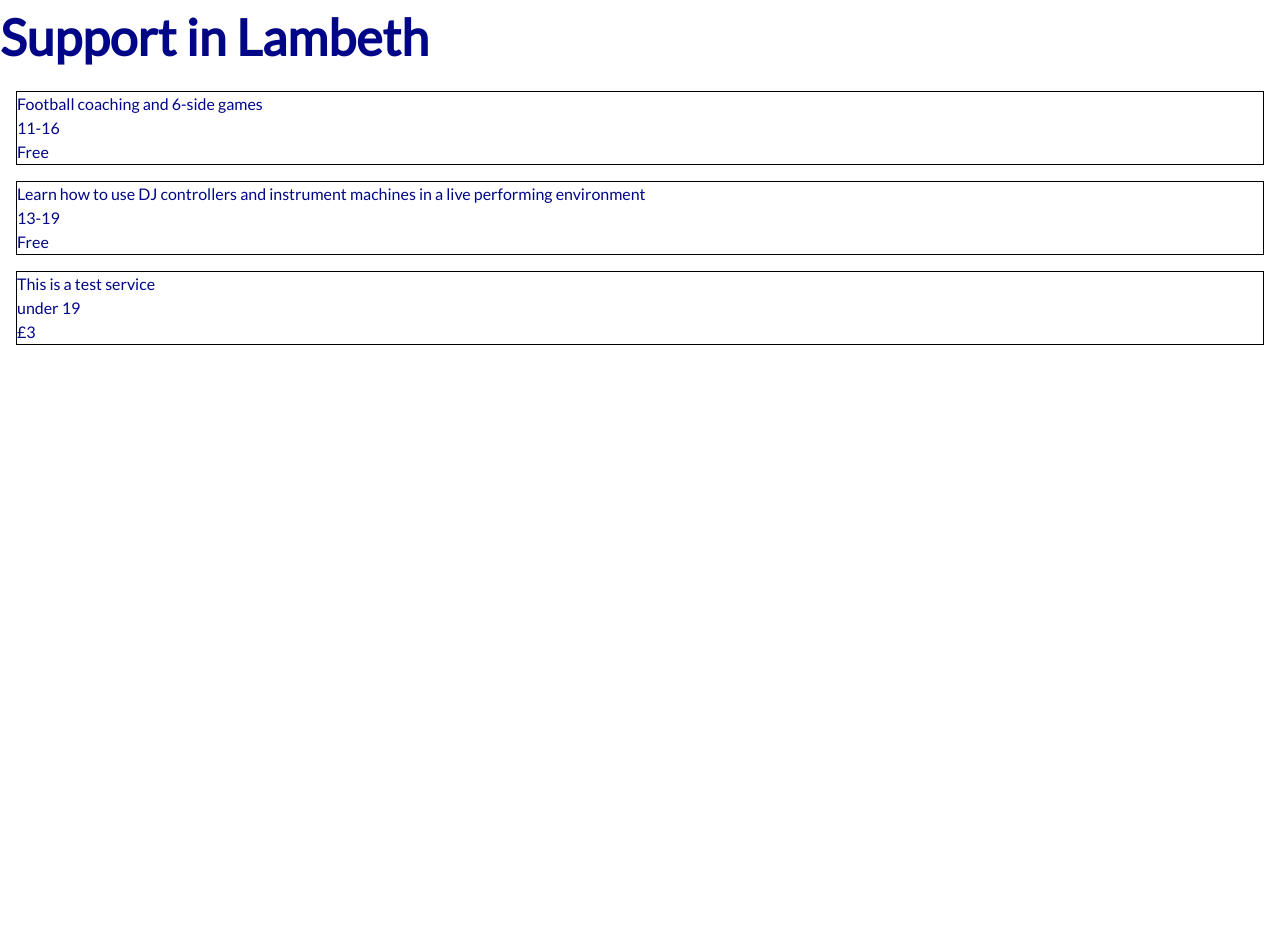
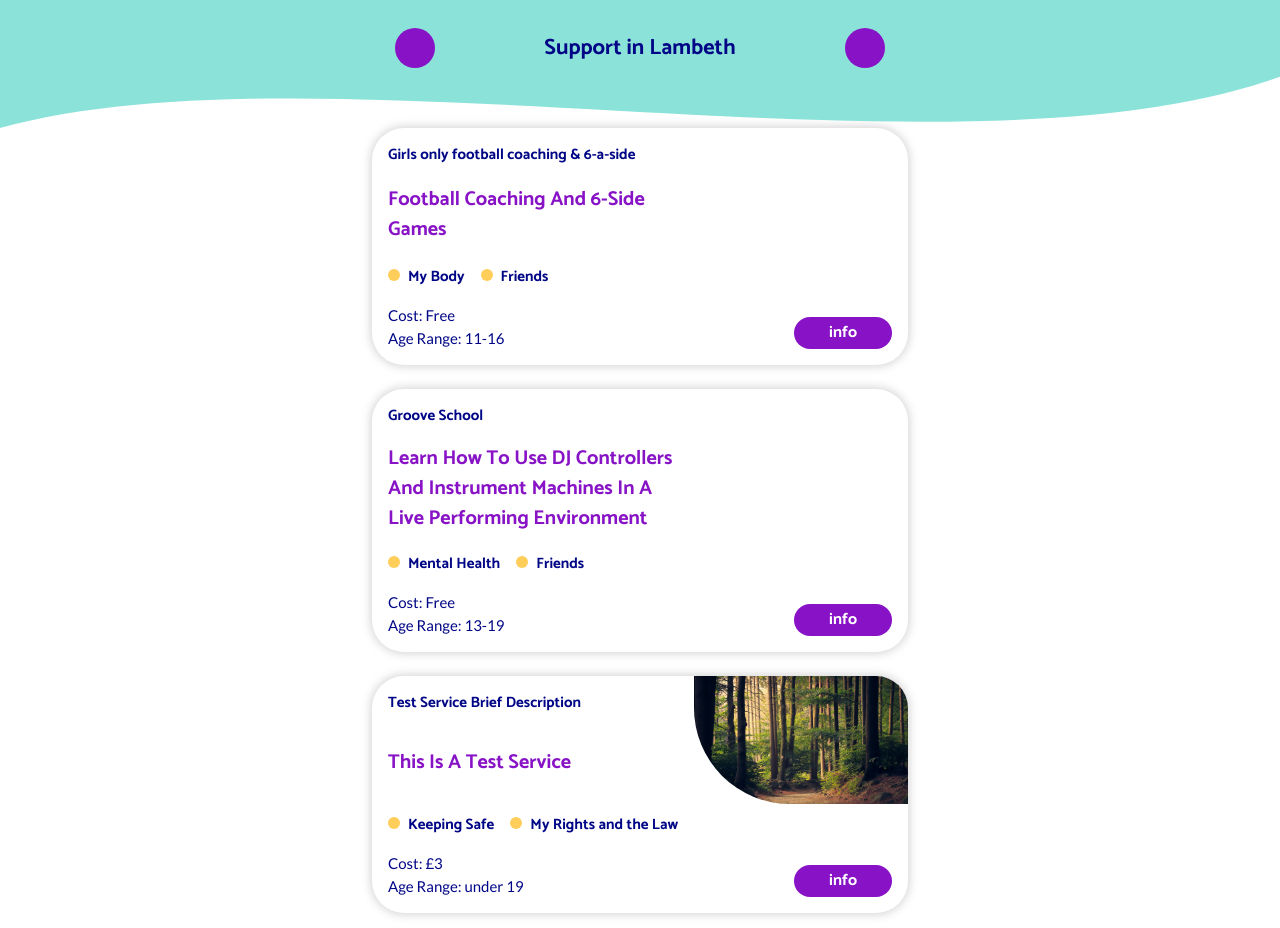
Before and after one commit to neontribe/my-best-life, a Next.js app: page / in a window 1280 px wide. Before the commit the page ends 800 px from the top, so only its background shows below. Built offline with nearby package versions, Linux system fonts and the light colour scheme.

Commit message:
fix: improve static data fetching and styles

```diff
--- a/cms/services.ts
+++ b/cms/services.ts
@@ -3,14 +3,13 @@ import matter from 'gray-matter'
 import path from 'path'
 
 // This interface should match the config of the CMS
-interface Service {
+export interface Service {
   organisation: string
   title: string
   shortDescription: string
-  image?: string
-  imageAlt?: string
+  image?: { image: string; imageAlt: string }
   description: string
-  categories?: Array<string>
+  categories?: { category1: string; category2: string }
   cost?: { costValue: number; costQualifier: string; costExplanation: string }
   age?: { minAge: number; maxAge: number }
   gender?: string
@@ -19,19 +18,9 @@ interface Service {
   location?: string
 }
 
-export interface ServicePreview {
-  title: string
-  shortDescription: string
-  imagePath?: string
-  imageAlt?: string
-  cost?: string
-  age?: string
-  categories?: Array<string>
-}
-
 const contentDirectory = path.join(process.cwd(), './content/services')
 
-function getServices(): Array<Service> {
+export function getServices(): Array<Service> {
   const fileNames = fs.readdirSync(contentDirectory)
 
   const allServices: Array<Service> = fileNames
@@ -52,62 +41,3 @@ function getServices(): Array<Service> {
 
   return allServices
 }
-
-export function getServicePreviews(): Array<ServicePreview> {
-  const everything = getServices()
-
-  const allServicePreviews: Array<ServicePreview> = everything.map(
-    (service) => {
-      const servicePreview = {
-        title: service.title,
-        shortDescription: service.shortDescription,
-
-        ...((service.age?.maxAge || service.age?.minAge) && {
-          age: formatAgeDisplay(service.age.minAge, service.age.maxAge),
-        }),
-
-        ...((service.cost?.costValue ||
-          service.cost?.costValue === 0 ||
-          service.cost?.costQualifier) && {
-          cost: formatCostDisplay(
-            service.cost.costValue,
-            service.cost.costQualifier
-          ),
-        }),
-      }
-
-      return servicePreview
-    }
-  )
-
-  return allServicePreviews
-}
-
-function formatAgeDisplay(min: number, max: number): string {
-  // There is only a minimum age
-  if (!max) {
-    return `${min}+`
-  }
-  // There is only a maximum age
-  else if (!min) {
-    return `under ${max}`
-  }
-  // There is an age range
-  else {
-    if (min === max) {
-      return `${min}`
-    } else {
-      return `${min}-${max}`
-    }
-  }
-}
-
-function formatCostDisplay(cost: number, qualifier: string): string {
-  if (qualifier) {
-    return qualifier
-  } else if (cost === 0) {
-    return 'Free'
-  } else {
-    return `£${String(cost)}`
-  }
-}
--- a/content/services/girls-only-football-coaching-6-a-side.md
+++ b/content/services/girls-only-football-coaching-6-a-side.md
@@ -1,19 +1,19 @@
 ---
-organisation: " The St Matthew's Project"
-title: " Girls only football coaching & 6-a-side"
+organisation: "The St Matthew's Project"
+title: ' Girls only football coaching & 6-a-side'
 shortDescription: Football coaching and 6-side games
 description: Players of all abilities are welcome to join in for two hours of
   coaching and competitive 6-a-side games. You also get free trips out to
   stadiums, theatres, Us Girls events, etc.
 categories:
-  category1: myBody
-  category2: friends
+  category1: My Body
+  category2: Friends
 cost:
   costValue: 0
 age:
   minAge: 11
   maxAge: 16
-gender: " Girls only"
+gender: 'Girls only'
 format: meetingGroup
 location: |-
   Ferndale Community Sports Centre,
--- a/content/services/groove-school.md
+++ b/content/services/groove-school.md
@@ -3,13 +3,13 @@ organisation: Yellow Qube
 title: Groove School
 shortDescription: Learn how to use DJ controllers and instrument machines in a
   live performing environment
-description: "Learn how to use vinyl, CDJs and DJ controllers. Compile playlists
+description: 'Learn how to use vinyl, CDJs and DJ controllers. Compile playlists
   for performance to include beats and tracks. Learn how to use drum machines,
   synthesisers, ableton push, native instrument machine and iPads in a live
-  performing environment. "
+  performing environment. '
 categories:
-  category1: mentalHealth
-  category2: friends
+  category1: Mental Health
+  category2: Friends
 cost:
   costValue: 0
 age:
--- a/content/services/test.md
+++ b/content/services/test.md
@@ -7,8 +7,8 @@ image:
   imageAlt: A sunlit path in a forest of tall trees.
 description: A longer description of a test service
 categories:
-  category1: mentalHealth
-  category2: friends
+  category1: Keeping Safe
+  category2: My Rights and the Law
 cost:
   costValue: 3
 age:
--- a/pages/index.tsx
+++ b/pages/index.tsx
@@ -1,49 +1,152 @@
-import { NextPage } from 'next'
+import { NextPage, GetStaticProps } from 'next'
 import styled from 'styled-components'
-import { GetStaticProps } from 'next'
-import { ServicePreview, getServicePreviews } from '../cms/services'
 
-const Title = styled.h1`
-  font-size: 50px;
-`
-
-const Card = styled.li`
-  list-style: none;
-  border: 1px solid black;
-  margin: 1rem;
-`
+import { Service, getServices } from '../cms/services'
+import { CardList } from '../src/Components/CardList'
+import { VisuallyHidden } from '../src/Components/VisuallyHidden'
 
 interface PageProps {
   services: Array<ServicePreview>
 }
 
+export interface ServicePreview {
+  title: string
+  shortDescription: string
+  image?: { image: string; imageAlt: string }
+  cost?: string
+  age?: string
+  categories?: Array<string>
+}
+
+const Header = styled.header`
+  background-color: ${(props) => props.theme.colours.aqua};
+  clip-path: url(#wave);
+  height: 8rem;
+  position: fixed;
+  top: 0;
+  width: 100%;
+  z-index: 1;
+`
+
+const HeaderContents = styled.div`
+  align-items: center;
+  display: flex;
+  height: 6rem;
+  justify-content: space-around;
+  margin-bottom: 2rem;
+  margin: auto;
+  max-width: 600px;
+`
+
+const Title = styled.h1`
+  font-family: 'Catamaran', sans-serif;
+  font-size: ${(props) => props.theme.fontSizes.title};
+`
+
+const ButtonLink = styled.div`
+  background-color: ${(props) => props.theme.colours.purple};
+  border-radius: 2rem;
+  height: 2.5rem;
+  width: 2.5rem;
+`
+
 export const Home: NextPage<PageProps> = ({ services }) => {
   return (
     <>
-      <Title>Support in Lambeth</Title>
-      <ul>
-        {services.map((service: ServicePreview) => (
-          // Temporary card markup
-          <Card key={service.organisation}>
-            <h2>{service.organisation}</h2>
-            <p>{service.shortDescription}</p>
-            <p>{service.age}</p>
-            <p>{service.cost}</p>
-          </Card>
-        ))}
-      </ul>
+      <VisuallyHidden>
+        <svg width="0" height="0">
+          <defs>
+            <clipPath id="wave" clipPathUnits="objectBoundingBox">
+              <path d="M 0,1  L 0,0  L 1,0  L 1,0.6  C .75 1.5, .25 .3, 0 1 Z" />
+            </clipPath>
+          </defs>
+        </svg>
+      </VisuallyHidden>
+      <Header>
+        <HeaderContents>
+          <ButtonLink />
+          <Title>Support in Lambeth</Title>
+          <ButtonLink />
+        </HeaderContents>
+      </Header>
+      <CardList services={services} />
     </>
   )
 }
 
+export default Home
+
 export const getStaticProps: GetStaticProps = async () => {
-  const servicePreviews = getServicePreviews()
+  const allServices = getServices()
+
+  const allServicePreviews: Array<ServicePreview> = allServices.map(
+    (service: Service) => {
+      const servicePreview = {
+        title: service.title,
+        shortDescription: service.shortDescription,
+
+        ...(service.image?.image && {
+          image: {
+            image: service.image.image,
+            imageAlt: service.image.imageAlt,
+          },
+        }),
+
+        categories: [
+          service.categories?.category1 ? service.categories?.category1 : '',
+          service.categories?.category2 ? service.categories?.category2 : '',
+        ].filter(Boolean),
+
+        ...((service.age?.maxAge || service.age?.minAge) && {
+          age: formatAgeDisplay(service.age.minAge, service.age.maxAge),
+        }),
+
+        ...((service.cost?.costValue ||
+          service.cost?.costValue === 0 ||
+          service.cost?.costQualifier) && {
+          cost: formatCostDisplay(
+            service.cost.costValue,
+            service.cost.costQualifier
+          ),
+        }),
+      }
+
+      return servicePreview
+    }
+  )
 
   return {
     props: {
-      services: servicePreviews,
+      services: allServicePreviews,
     },
   }
 }
 
-export default Home
+function formatAgeDisplay(min: number, max: number): string {
+  // There is only a minimum age
+  if (!max) {
+    return `${min}+`
+  }
+  // There is only a maximum age
+  else if (!min) {
+    return `under ${max}`
+  }
+  // There is an age range
+  else {
+    if (min === max) {
+      return `${min}`
+    } else {
+      return `${min}-${max}`
+    }
+  }
+}
+
+function formatCostDisplay(cost: number, qualifier: string): string {
+  if (qualifier) {
+    return qualifier
+  } else if (cost === 0) {
+    return 'Free'
+  } else {
+    return `£${String(cost)}`
+  }
+}
--- a/src/Components/Card.tsx
+++ b/src/Components/Card.tsx
@@ -1,7 +1,7 @@
 import styled from 'styled-components'
 import Image from 'next/image'
 
-import { ServicePreview } from '../../cms/services'
+import { ServicePreview } from '../../pages/index'
 import { VisuallyHidden } from './VisuallyHidden'
 
 const CardContainer = styled.li`
@@ -37,13 +37,13 @@ const TitleContainer = styled.div`
 `
 
 const ImageContainer = styled.div`
+  border-bottom-left-radius: 6rem;
   height: 8rem;
+  overflow: hidden;
   position: absolute;
   right: 0;
   top: 0;
   width: 40%;
-  border-bottom-left-radius: 6rem;
-  overflow: hidden;
 `
 
 const CategoryList = styled.ul`
@@ -60,11 +60,11 @@ const Category = styled.li`
   &:before {
     content: '';
     background: ${(props) => props.theme.colours.yellow};
-    width: 0.8em;
-    height: 0.8em;
     border-radius: 50%;
     display: inline-block;
+    height: 0.8em;
     margin-right: 0.5rem;
+    width: 0.8em;
   }
 `
 
@@ -84,13 +84,13 @@ const ButtonLink = styled.a`
   align-items: center;
   background-color: ${(props) => props.theme.colours.purple};
   border-radius: 5rem;
+  border: 3px solid transparent;
   color: ${(props) => props.theme.colours.white};
   display: block;
   display: flex;
   font-family: 'Catamaran', sans-serif;
   font-weight: bold;
   height: 2rem;
-  border: 3px solid transparent;
   padding: 0.2rem 2rem;
   text-decoration: none;
 
@@ -100,9 +100,9 @@ const ButtonLink = styled.a`
   }
 
   &:hover {
-    transition: 0.3s;
     background-color: ${(props) => props.theme.colours.purple_light};
     color: ${(props) => props.theme.colours.purple};
+    transition: 0.3s;
   }
 `
 
@@ -132,13 +132,13 @@ export const Card = ({
         <ServiceName>{title}</ServiceName>
       </TitleContainer>
 
-      <CategoryList>
-        {categories?.map((cat) => {
-          return <Category key={cat}>{cat}</Category>
-        })}
-        <Category key={'aaa'}>{'Fun'}</Category>
-        <Category key={'bbb'}>{'Some long text category'}</Category>
-      </CategoryList>
+      {categories && (
+        <CategoryList>
+          {categories?.map((cat) => {
+            return <Category key={cat}>{cat}</Category>
+          })}
+        </CategoryList>
+      )}
 
       <DetailContainer>
         <DetailArea>
--- /dev/null
+++ b/src/Components/CardList.tsx
@@ -0,0 +1,33 @@
+import React from 'react'
+import styled from 'styled-components'
+
+import { Card } from './Card'
+import { ServicePreview } from '../../pages/index'
+
+const StyledCardList = styled.ul`
+  margin: 8rem auto 0 auto;
+  max-width: 600px;
+`
+
+interface CardListProps {
+  services: Array<ServicePreview>
+}
+
+export const CardList = ({ services }: CardListProps): JSX.Element => {
+  return (
+    <StyledCardList>
+      {services &&
+        services.map((service: ServicePreview) => (
+          <Card
+            key={service.title}
+            title={service.title}
+            shortDescription={service.shortDescription}
+            image={service.image}
+            cost={service.cost}
+            age={service.age}
+            categories={service.categories}
+          />
+        ))}
+    </StyledCardList>
+  )
+}
```
Also changed, not shown: cms/config.js (+28 -28 lines).
